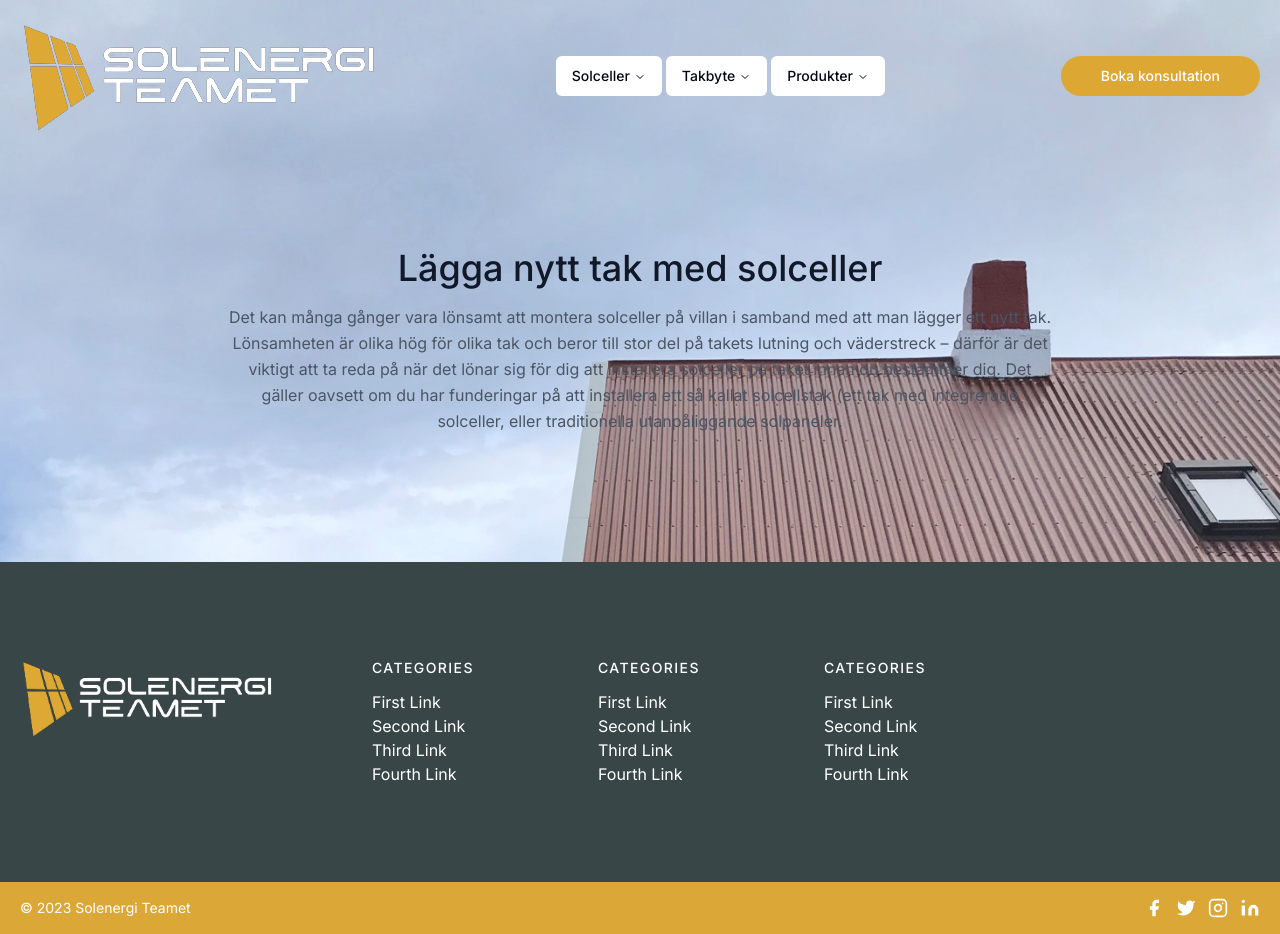
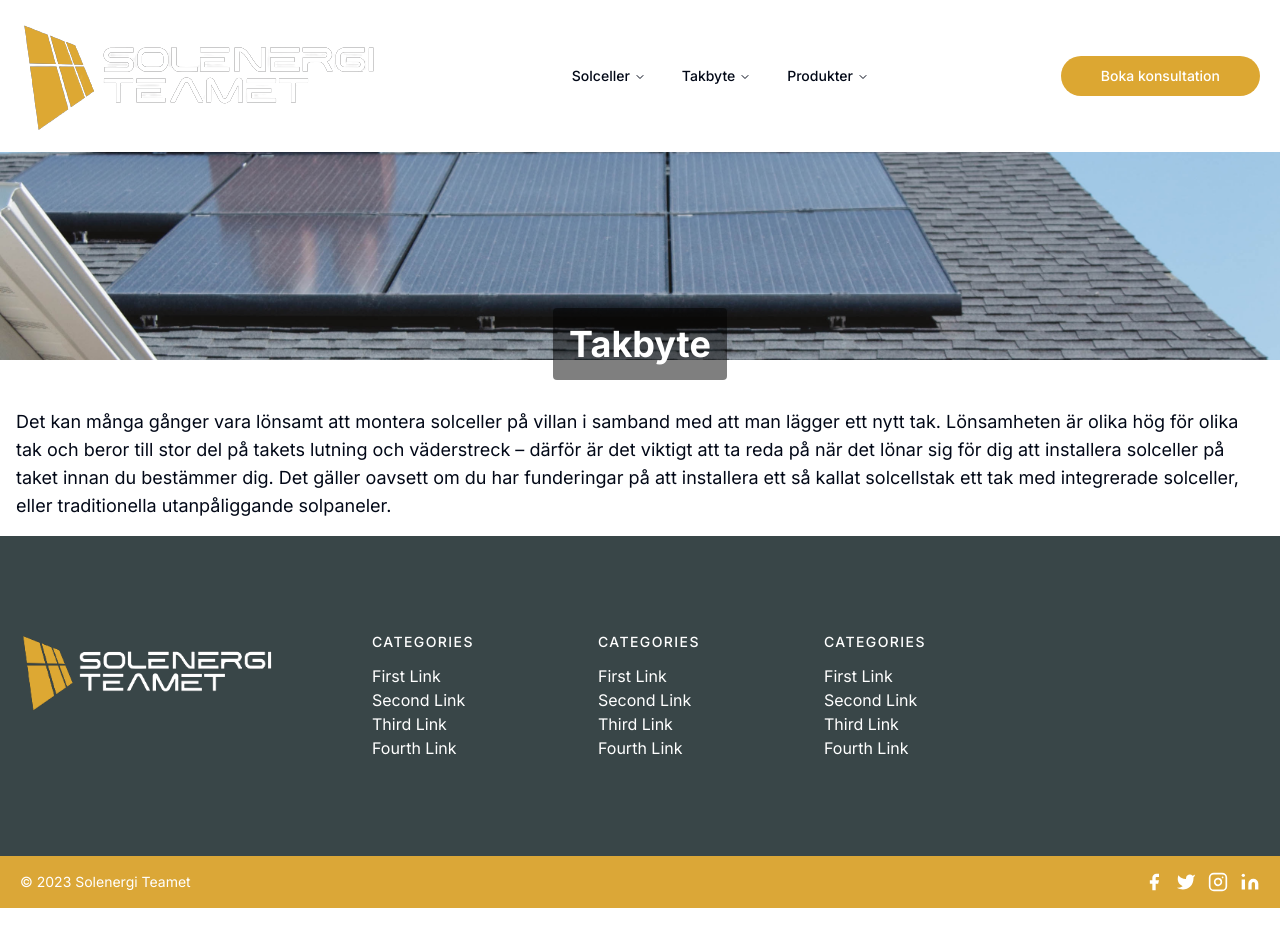
Before and after one commit to Jojaah12/solenergiteamet, a Next.js app: page /takbyte in a window 1280 px wide. After the commit the page ends 908 px from the top, so only its background shows below. Built offline with nearby package versions, Linux system fonts and the light colour scheme.

Commit message:
image, header and text implemented

```diff
--- a/app/takbyte/page.tsx
+++ b/app/takbyte/page.tsx
@@ -2,30 +2,32 @@ import React from "react";
 
 const Takbyte = () => {
   return (
-    <section className="text-gray-600 body-font">
-      <div className="container mx-auto flex px-5 py-24 items-center justify-center flex-col">
+    <div className="relative">
       <img
-          className="fixed top-0 left-0 w-full object-cover z-[-1] opacity-90"
-          alt="takbyte"
-          src="/images/takbyte3.jpg"
+        src="/images/takbyte4.jpg"
+        alt="Header"
+        className=" z-0 w-full top-0 object-cover object-fit max-h-52"
       />
-        <div className="text-center lg:w-2/3 w-full">
-          <h1 className="title-font sm:text-4xl text-3xl mb-4 font-medium text-gray-900">
-            Lägga nytt tak med solceller
+
+      <div className="absolute inset-0 flex items-center justify-center">
+        <h1 className="text-white text-4xl font-bold bg-black bg-opacity-50 p-4 rounded">
+          Takbyte
         </h1>
-          <p className="mb-8 leading-relaxed">
+      </div>
+
+      <div className="mt-8 p-4">
+        <p className="text-lg">
           Det kan många gånger vara lönsamt att montera solceller på villan i
-            samband med att man lägger ett nytt tak. Lönsamheten är olika hög
-            för olika tak och beror till stor del på takets lutning och
-            väderstreck – därför är det viktigt att ta reda på när det lönar sig
-            för dig att installera solceller på taket innan du bestämmer dig.
-            Det gäller oavsett om du har funderingar på att installera ett så
-            kallat solcellstak (ett tak med integrerade solceller, eller
-            traditionella utanpåliggande solpaneler.
+          samband med att man lägger ett nytt tak. Lönsamheten är olika hög för
+          olika tak och beror till stor del på takets lutning och väderstreck –
+          därför är det viktigt att ta reda på när det lönar sig för dig att
+          installera solceller på taket innan du bestämmer dig. Det gäller
+          oavsett om du har funderingar på att installera ett så kallat
+          solcellstak ett tak med integrerade solceller, eller traditionella
+          utanpåliggande solpaneler.
         </p>
       </div>
     </div>
-    </section>
   );
 };
 
```
Lines whose indentation alone changed are shown as unchanged.
